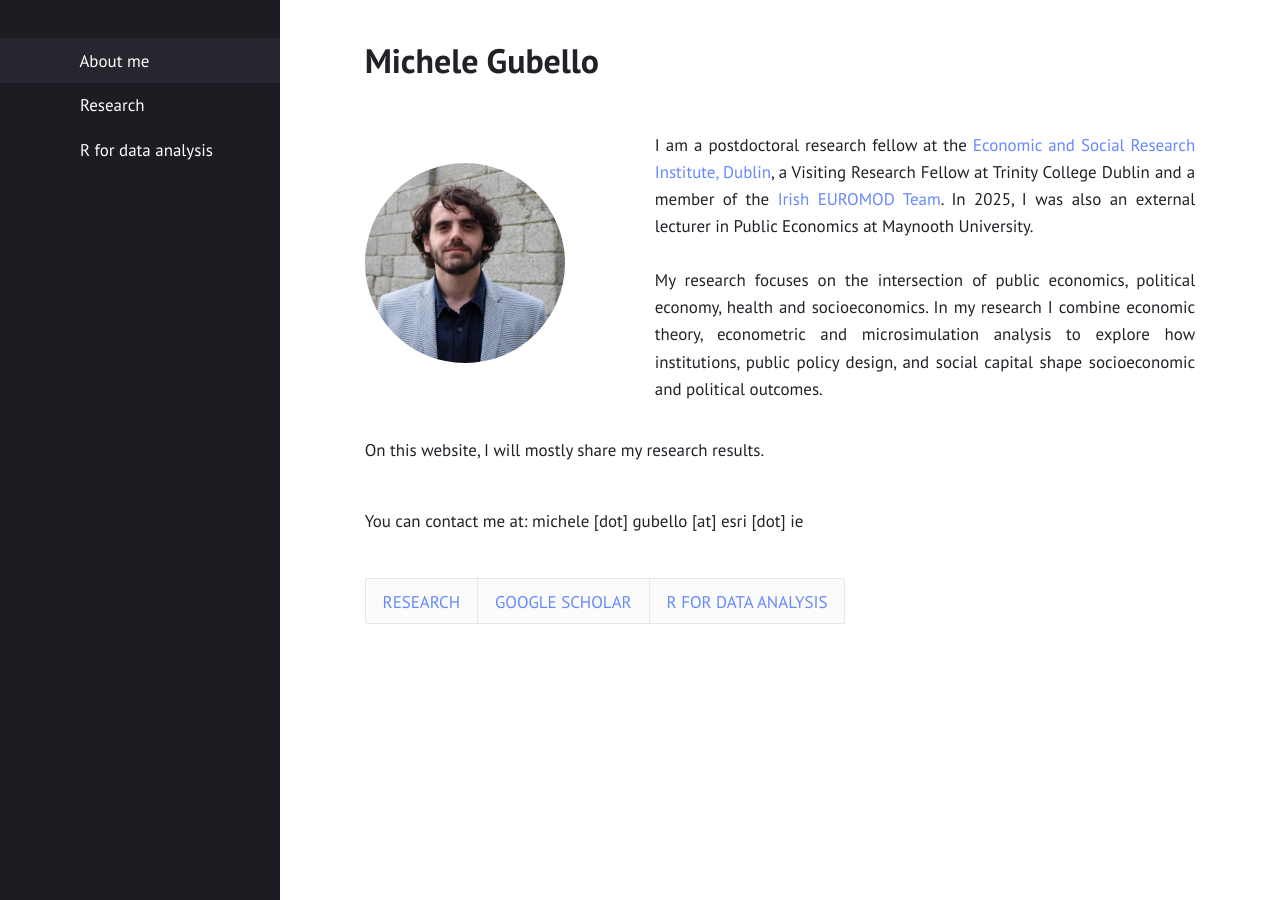
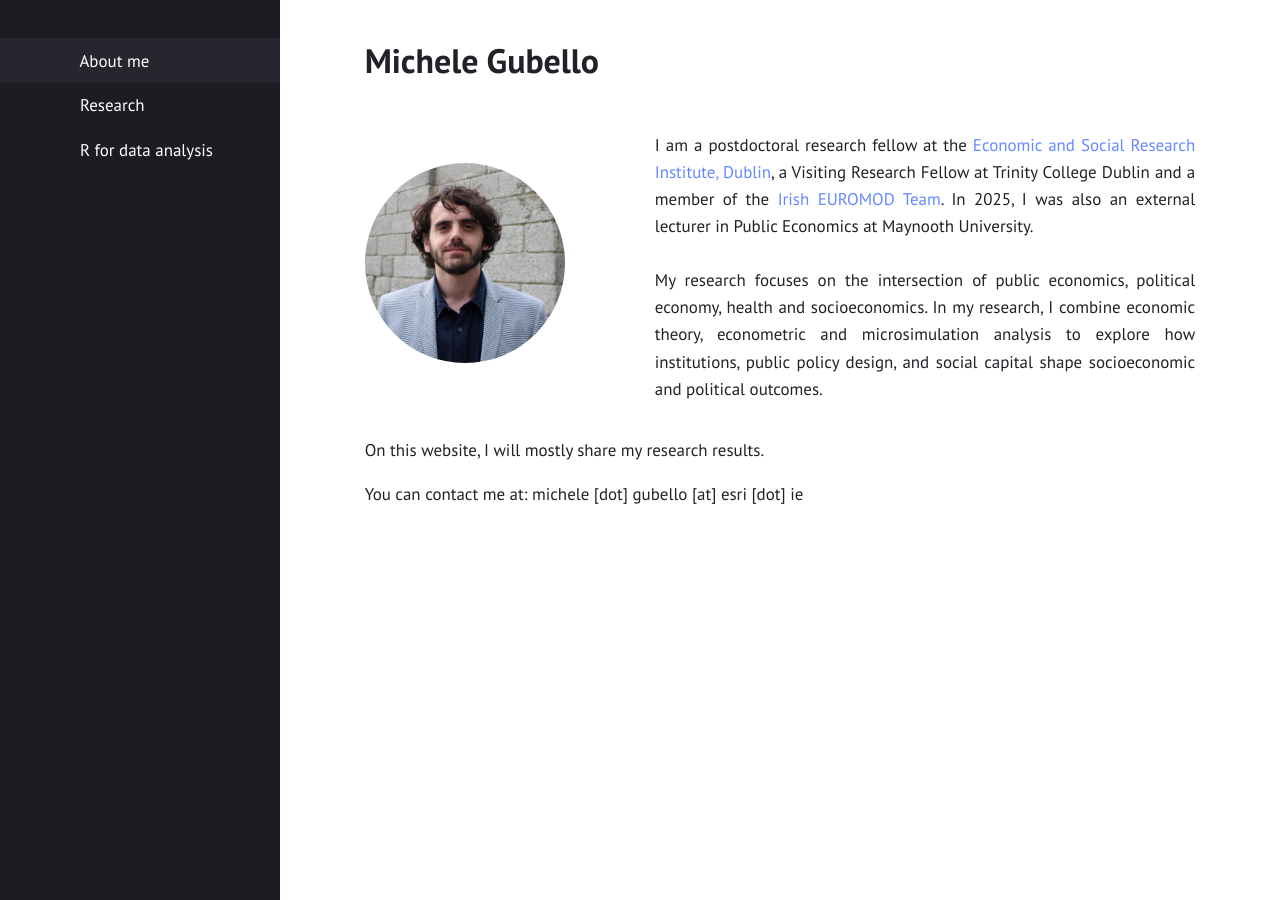
Before and after one commit to gubellom/gubellom.github.io, a Jekyll site: the page built from presentation.md, in a window 1280 px wide. Built offline with Jekyll 4.4.1, drawn with Linux system fonts in a browser that asks for light colours.

Commit message:
Update presentation.md
Signed-off-by: Michele Gubello <62111923+gubellom@users.noreply.github.com>

```diff
--- a/presentation.md
+++ b/presentation.md
@@ -16,16 +16,15 @@ permalink: "/"
 
 I am a postdoctoral research fellow at the <a href="https://www.esri.ie/people/michele-gubello">Economic and Social Research Institute, Dublin</a>, a Visiting Research Fellow at Trinity College Dublin and a member of the <a href="https://euromod-web.jrc.ec.europa.eu/overview/country-by-country/detail?id=10">Irish EUROMOD Team</a>. In 2025, I was also an external lecturer in Public Economics at Maynooth University. <br>
 <br>
-My research focuses on the intersection of public economics, political economy, health and socioeconomics. In my research I combine economic theory, econometric and microsimulation analysis to explore how institutions, public policy design, and social capital shape socioeconomic and political outcomes.
+My research focuses on the intersection of public economics, political economy, health and socioeconomics. In my research, I combine economic theory, econometric and microsimulation analysis to explore how institutions, public policy design, and social capital shape socioeconomic and political outcomes.
 </p>
   </div>
 </div>
 
-On this website, I will mostly share my research results.<br>
-<br>
-
-You can contact me at: michele [dot] gubello [at] esri [dot] ie<br>
-<br>
+On this website, I will mostly share my research results.
 
 
-| <a href="https://gubellom.github.io/michelegubello_replication">RESEARCH</a> | <a href="https://shorturl.at/61bwb">GOOGLE SCHOLAR</a> | <a href="https://gubellom.github.io/michelegubello_Introduction/">R FOR DATA ANALYSIS</a> |
+You can contact me at: michele [dot] gubello [at] esri [dot] ie
+
+
+<!--| <a href="https://gubellom.github.io/michelegubello_replication">RESEARCH</a> | <a href="https://shorturl.at/61bwb">GOOGLE SCHOLAR</a> | <a href="https://gubellom.github.io/michelegubello_Introduction/">R FOR DATA ANALYSIS</a> |-->
```
